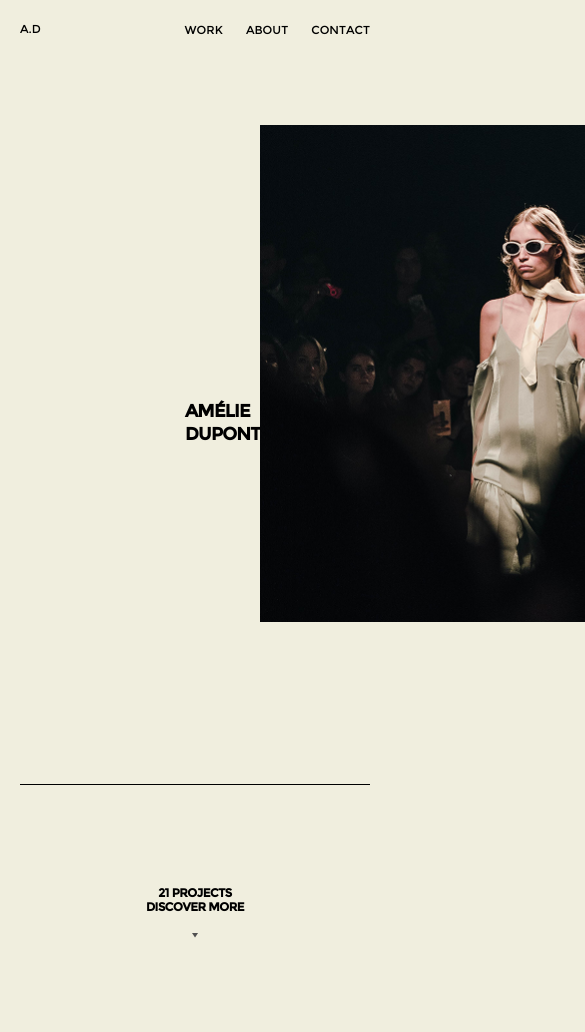
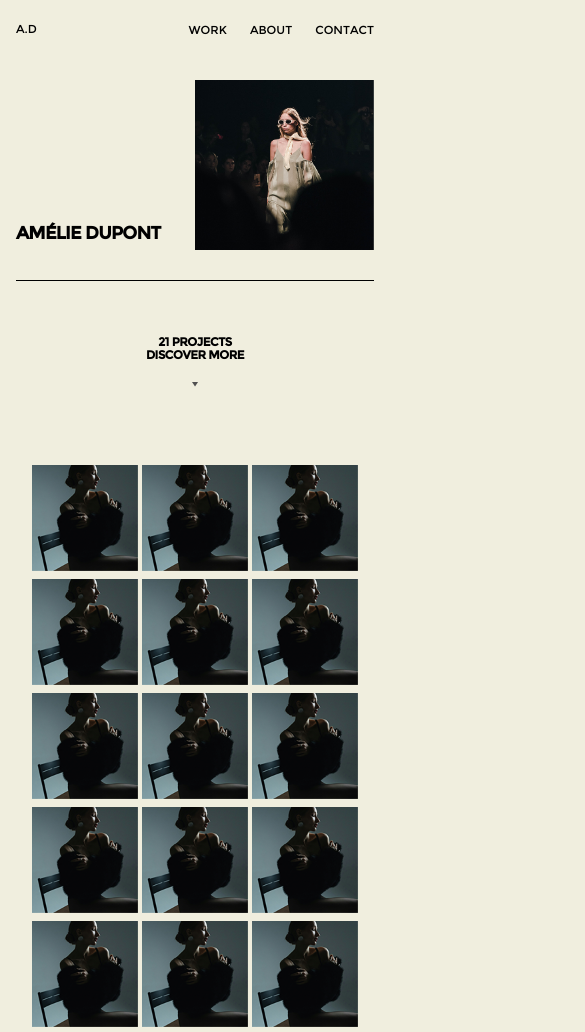
Before and after one commit to clakoxfiles/amelie-dupont, a plain HTML site: page index.html in a window 390 px wide. Shown: the top 1032 px of the page, 585 px wide, since content can reach past the window. Drawn offline with Linux system fonts and the light colour scheme.

Commit message:
Adaptive home page

```diff
--- a/index.html
+++ b/index.html
@@ -6,6 +6,7 @@
     <link rel="stylesheet" href="./fonts/fonts.css" />
     <link rel="stylesheet" href="./styles/global.css" />
     <link rel="stylesheet" href="./styles/style.css" />
+    <link rel="stylesheet" href="./styles/adaptive.css" />
     <link rel="icon" href="./images/favicon.svg?v=2" type="image/svg+xml" />
     <title>Amélie Dupont</title>
   </head>
--- /dev/null
+++ b/styles/adaptive.css
@@ -0,0 +1,105 @@
+/* Tablet */
+
+@media (max-width: 1279px) {
+  .hero {
+    grid-template-columns: 1fr 1fr 2fr;
+  }
+
+  .hero__heading-container {
+    height: auto;
+    min-height: 400px;
+    margin-left: 0;
+  }
+
+  .projects__grid {
+    grid-template-columns: repeat(4, 1fr);
+  }
+
+  .footer__initials-text {
+    font-size: 24rem;
+  }
+}
+
+/* Mobile */
+
+@media (max-width: 799px) {
+  .header {
+    padding: 10px 16px;
+    margin-bottom: 24px;
+  }
+
+  .hero {
+    margin: 0 16px;
+    grid-template-columns: 1fr 1fr;
+    margin-bottom: 30px;
+  }
+
+  .hero__image-left {
+    display: none;
+  }
+
+  .hero__heading-container {
+    grid-column: 1;
+    height: auto;
+    min-height: 160px;
+    margin-left: 0;
+    justify-content: flex-start;
+    align-items: flex-end;
+  }
+
+  .hero__image-right {
+    grid-column: 2;
+    padding-top: 0;
+  }
+
+  .projects {
+    margin: 0 16px;
+  }
+
+  .projects__discover-more {
+    min-height: 160px;
+    margin-bottom: 24px;
+  }
+
+  .projects__grid {
+    grid-template-columns: repeat(3, 1fr);
+    margin: 0 16px;
+    margin-bottom: 30px;
+    gap: 8px 4px;
+  }
+
+  .footer {
+    margin: 0 16px;
+    margin-bottom: 16px;
+  }
+
+  .footer__upper-links {
+    padding: 16px 20px;
+    margin-bottom: 30px;
+  }
+
+  .footer__upper-links-text {
+    font-size: 0.7rem;
+  }
+
+  .footer__middle-links-socials-list {
+    padding: 16px 20px;
+    margin-bottom: 40px;
+  }
+
+  .socials-list-link {
+    font-size: 0.7rem;
+  }
+
+  .footer__middle-links-made-by {
+    font-size: 0.9rem;
+  }
+
+  .footer__initials {
+    margin: 0 20px;
+  }
+
+  .footer__initials-text {
+    font-size: 14rem;
+  }
+}
--- a/styles/style.css
+++ b/styles/style.css
@@ -34,7 +34,6 @@
     align-items: center;
     margin-bottom: 50px;
 }
-
 
 .hero__image-left {
     grid-column: 1;
@@ -97,18 +96,25 @@
     margin-bottom: 60px;
     display: grid;
     grid-template-columns: repeat(7, 1fr);
-    gap:16px 8px;
+    gap: 16px 8px;
 }
 
 .projects__grid-item {
     position: relative;
 }
 
+.projects__grid-image {
+    width: 100%;
+    height: 100%;
+    object-fit: cover; /* обрежет края, сохранит пропорции, заполнит ячейку */
+    display: block;
+}
+
 .overlay {
-    width: 158.86px;
-    height: 158.86px;
+    inset: 0;
+    width: 100%;
+    height: 100%;
     position: absolute;
-    inset: 0;
     display: flex;
     justify-content: center;
     align-items: center;
@@ -125,19 +131,19 @@
 }
 
 .projects__grid-item:hover .overlay {
-    background-color: #6F6E63;
+    background-color: #6f6e63;
     color: white;
 }
 
 /* Footer */
 
-    /* Upper-links */
+/* Upper-links */
 
 .footer {
     margin: 0px 20px;
     margin-bottom: 20px;
-    background-color: #6F6E63;
-    overflow: hidden
+    background-color: #6f6e63;
+    overflow: hidden;
 }
 
 .footer__upper-links {
@@ -153,7 +159,7 @@
     color: white;
 }
 
-    /* Middle-links */
+/* Middle-links */
 
 .footer__middle-links-socials-list {
     padding: 20px 40px;
@@ -172,7 +178,6 @@
     display: flex;
     justify-content: center;
     align-items: center;
-
 }
 
 .footer__middle-links-made-by {
@@ -181,7 +186,7 @@
     color: white;
 }
 
-    /* Initials-links */
+/* Initials-links */
 
 .footer__initials {
     display: flex;
```
